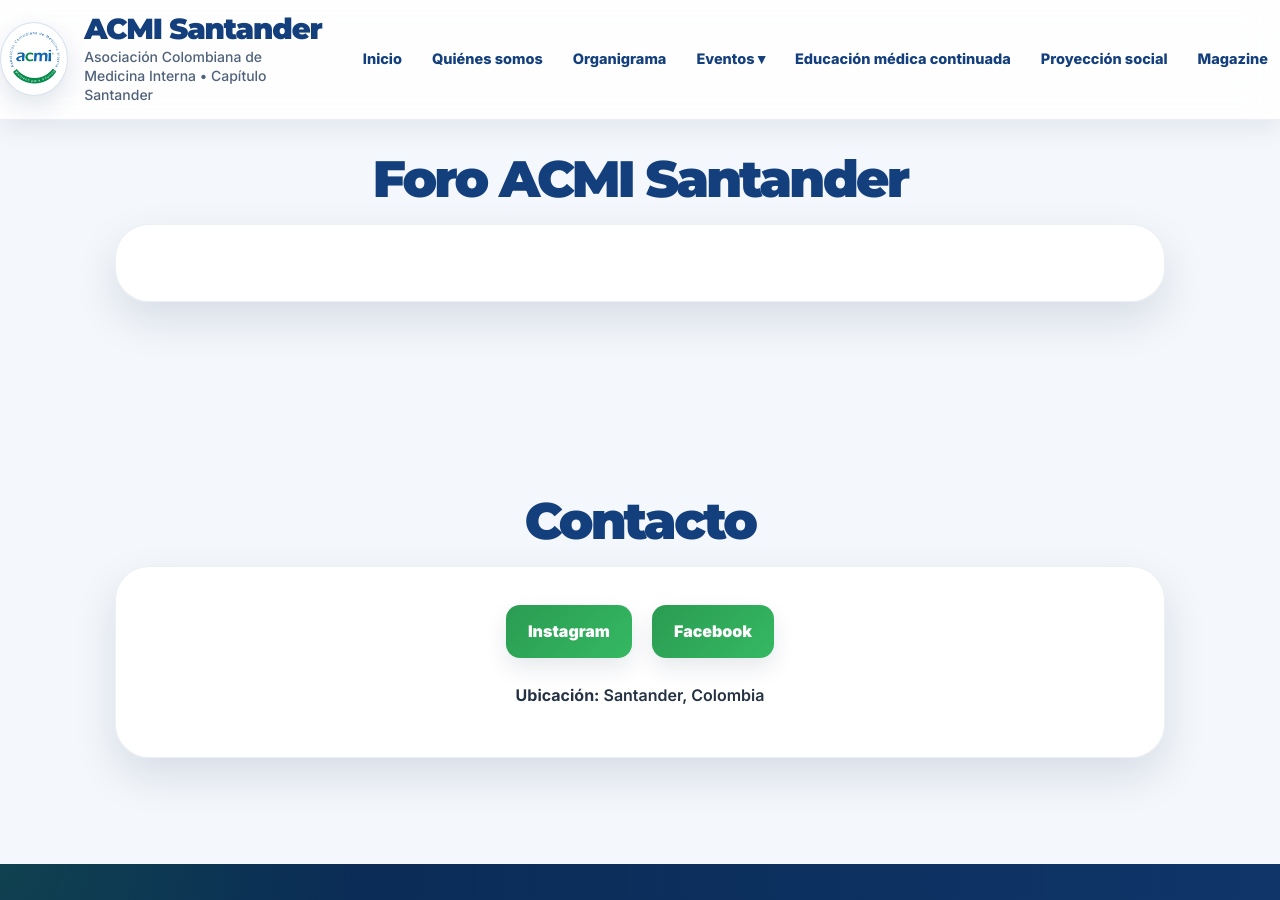
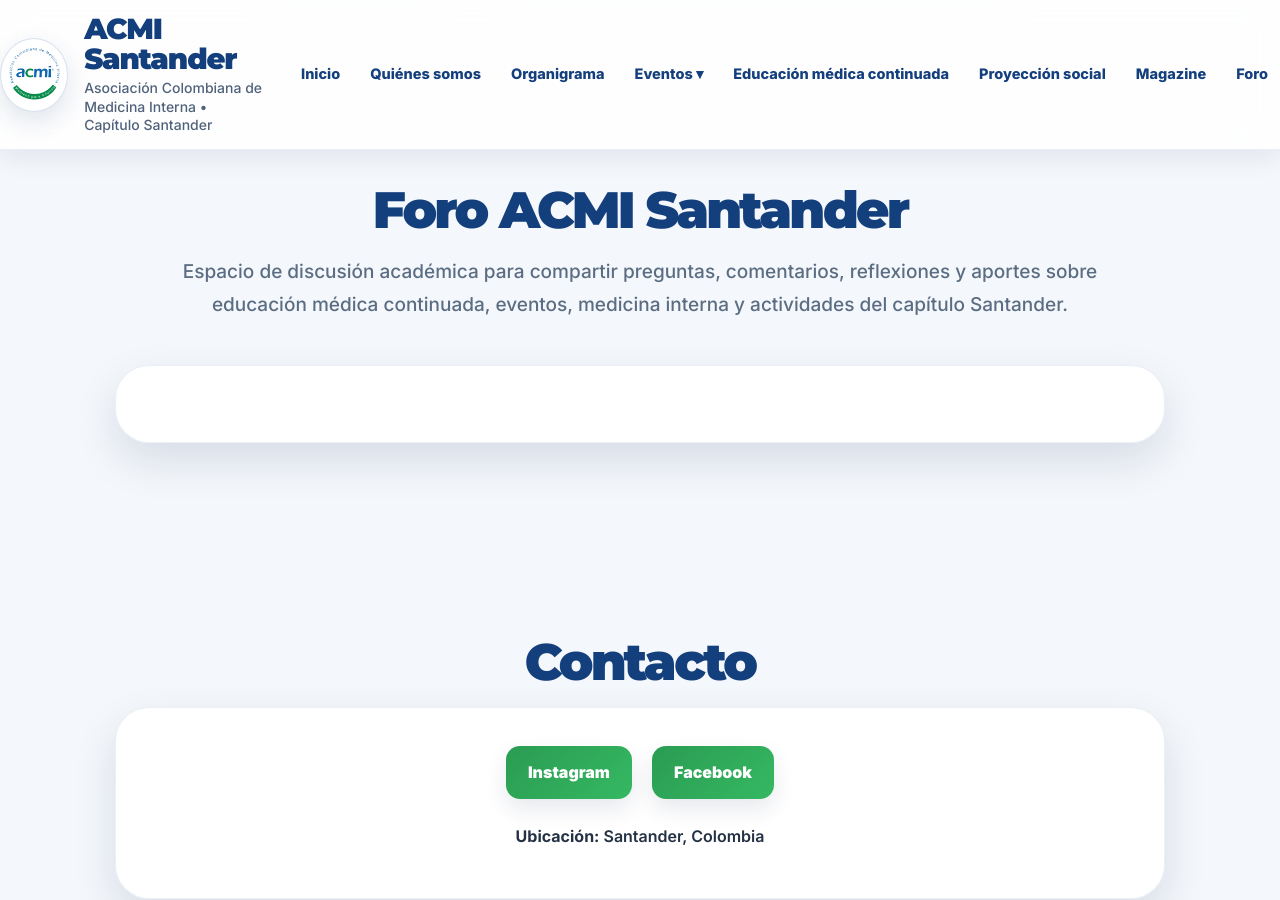
Before and after one commit to Acmisantander/Acmisantander, a Jekyll site: the page built from index.html, in a window 1280 px wide and 900 px high, scrolled down 7099 px. Built offline with Jekyll 4.4.1, drawn with Linux system fonts in a browser that asks for light colours.

Commit message:
Update index.html

```diff
--- a/index.html
+++ b/index.html
@@ -1660,6 +1660,12 @@
               Magazine
             </a>
           </li>
+
+          <li>
+            <a href="{{ site.baseurl }}/#foro">
+              Foro
+            </a>
+          </li>
         </ul>
       </nav>
 
@@ -1681,6 +1687,7 @@
       <div class="hero-actions">
         <a class="btn btn-primary" href="#quienes">Conocer más</a>
         <a class="btn btn-light" href="#eventos">Ver eventos</a>
+        <a class="btn btn-light" href="#foro">Foro ACMI</a>
       </div>
     </div>
   </section>
@@ -2086,6 +2093,12 @@
     <div class="container">
       <h2 class="section-title">Foro ACMI Santander</h2>
 
+      <p class="section-subtitle">
+        Espacio de discusión académica para compartir preguntas, comentarios,
+        reflexiones y aportes sobre educación médica continuada, eventos,
+        medicina interna y actividades del capítulo Santander.
+      </p>
+
       <div class="card edu-box">
         <div class="commentbox"></div>
 
```
Also changed, not shown: other parts of index.html (+1 -1 lines).
